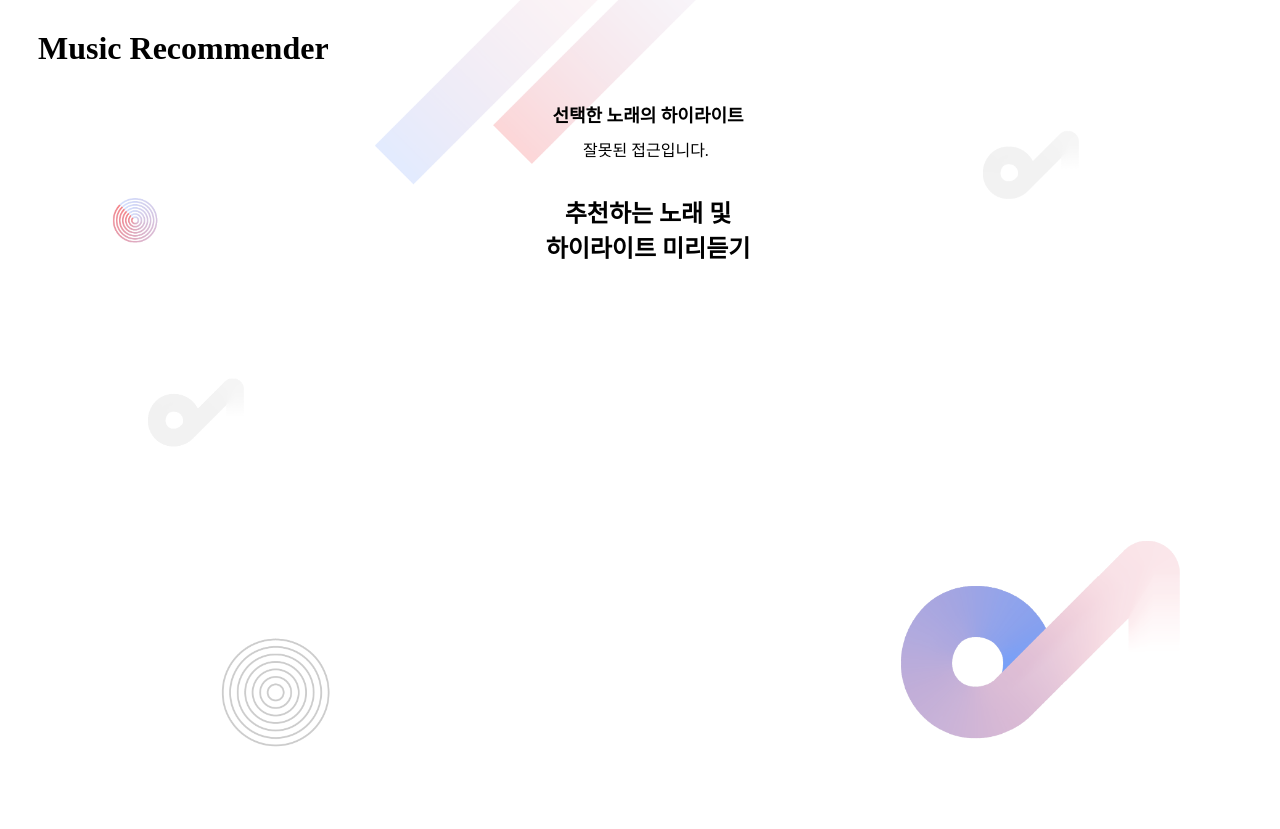
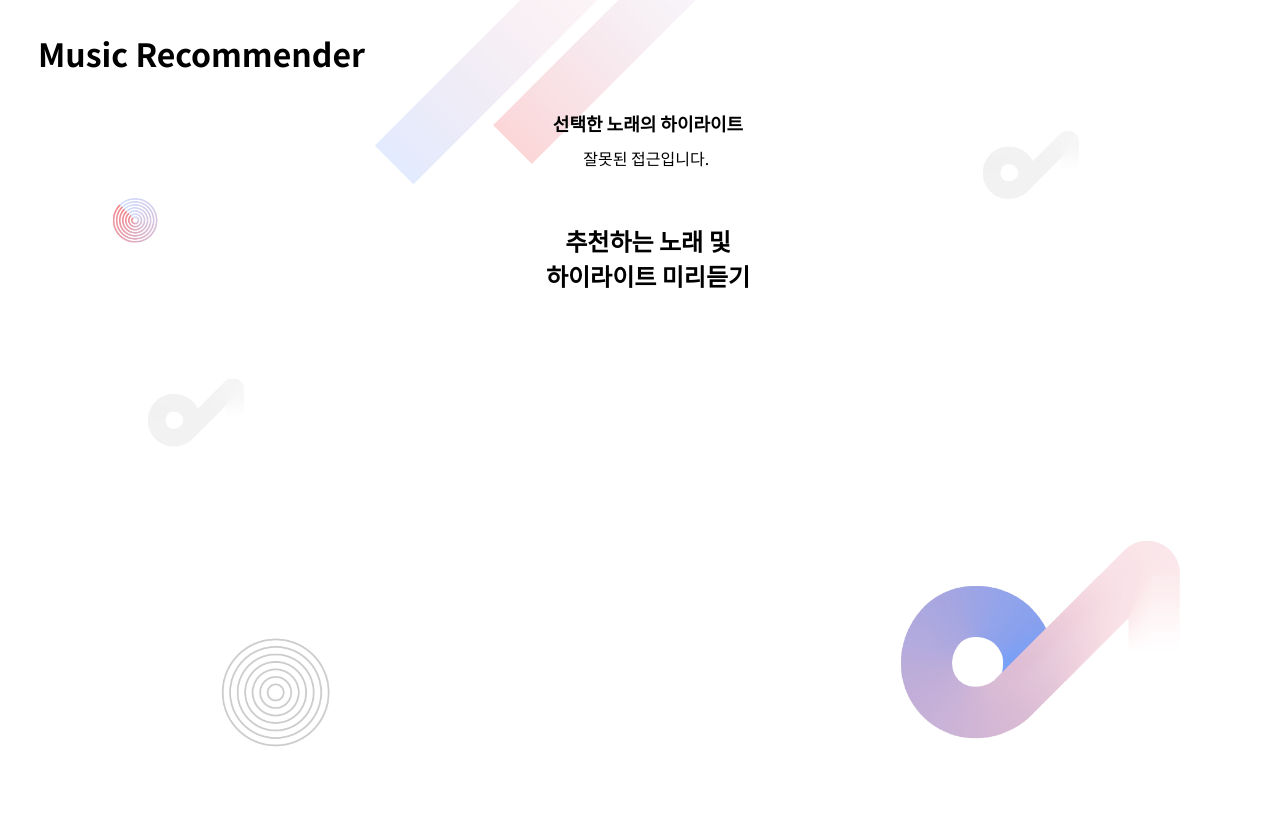
Before and after one commit to LiiNen/MusicRecommender_Flask, a Flask app: template templates/result.html in a window 1280 px wide. Shown: the top 829 px of the page. Before the commit the page ends 747 px from the top, so only its background shows below. Run offline with Flask 2, Linux system fonts and the light colour scheme; the template is opened without the code that fills it, so the values that code supplies are empty; parts of the project's set-up code (start-up, migrations or seed data) failed here and were passed over.

Commit message:
Change player size & css

```diff
--- a/static/index.css
+++ b/static/index.css
@@ -1,3 +1,4 @@
+@import url(//fonts.googleapis.com/earlyaccess/notosanskr.css);
 body {
     background-image: url(asset/background3.png);
     background-repeat: no-repeat;
@@ -5,6 +6,7 @@ body {
     width: 100%;
     height: 100vh;
     background-position: center;
+    font-family: "Noto Sans KR", sans-serif !important;
 }
 
 h1 {
--- a/static/result.css
+++ b/static/result.css
@@ -1,3 +1,4 @@
+@import url(//fonts.googleapis.com/earlyaccess/notosanskr.css);
 body {
     background-image: url(asset/background3.png);
     background-repeat: no-repeat;
@@ -5,6 +6,7 @@ body {
     width: 100%;
     height: 100vh;
     background-position: center;
+    font-family: "Noto Sans KR", sans-serif !important;
 }
 
 #music_wrapper {
@@ -31,6 +33,7 @@ body {
 }
 
 #result_box {
+    margin-top:30px;
     width:100%;
     height: 100vh;
 }
--- a/templates/result.html
+++ b/templates/result.html
@@ -63,7 +63,7 @@
             // console.log(predict_list) // 음악 리스트
             if(predict_list_length == 1 && predict_list[0] == "") console.log('nothing')
             else {
-                if (predict_list_length > 10) predict_list_length = 10
+                if (predict_list_length > 12) predict_list_length = 12
                 makeResult("{{search_type}}")
             }
         </script>
```
Also changed, not shown: static/result.js.
